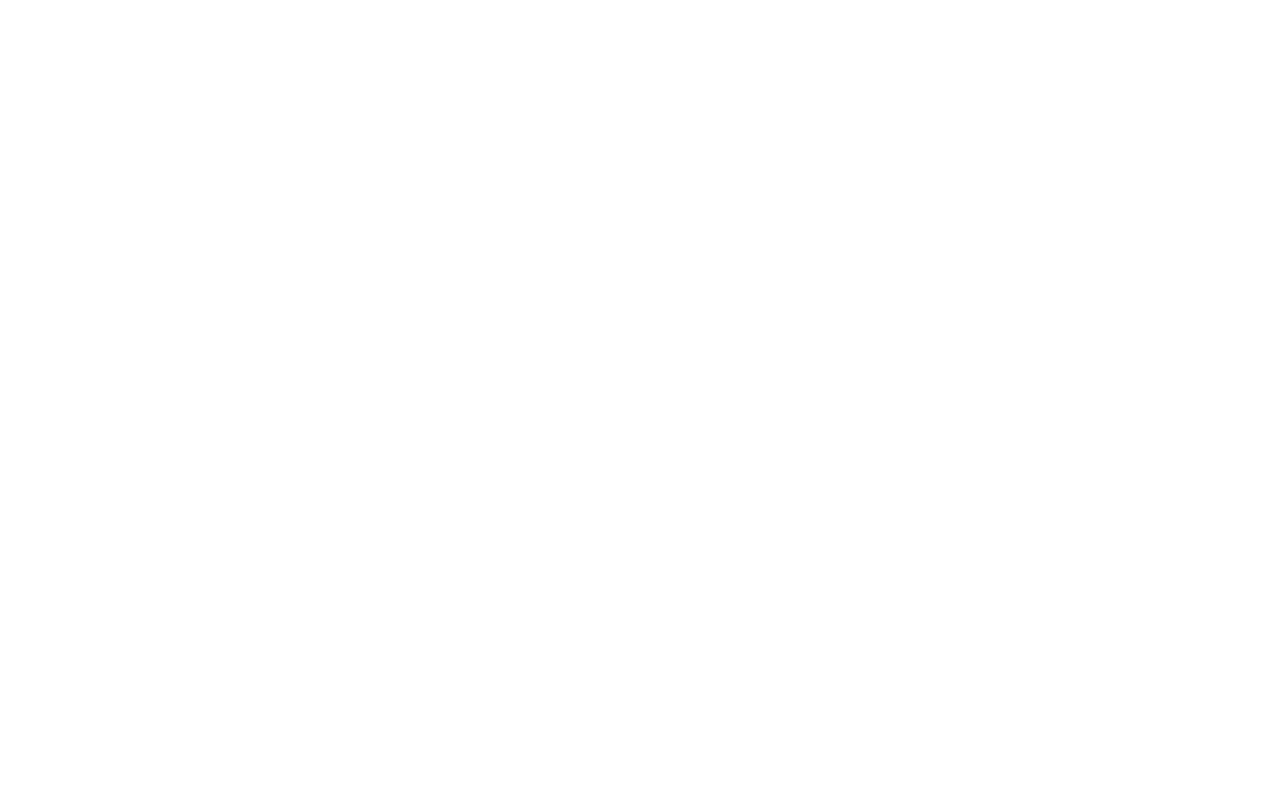
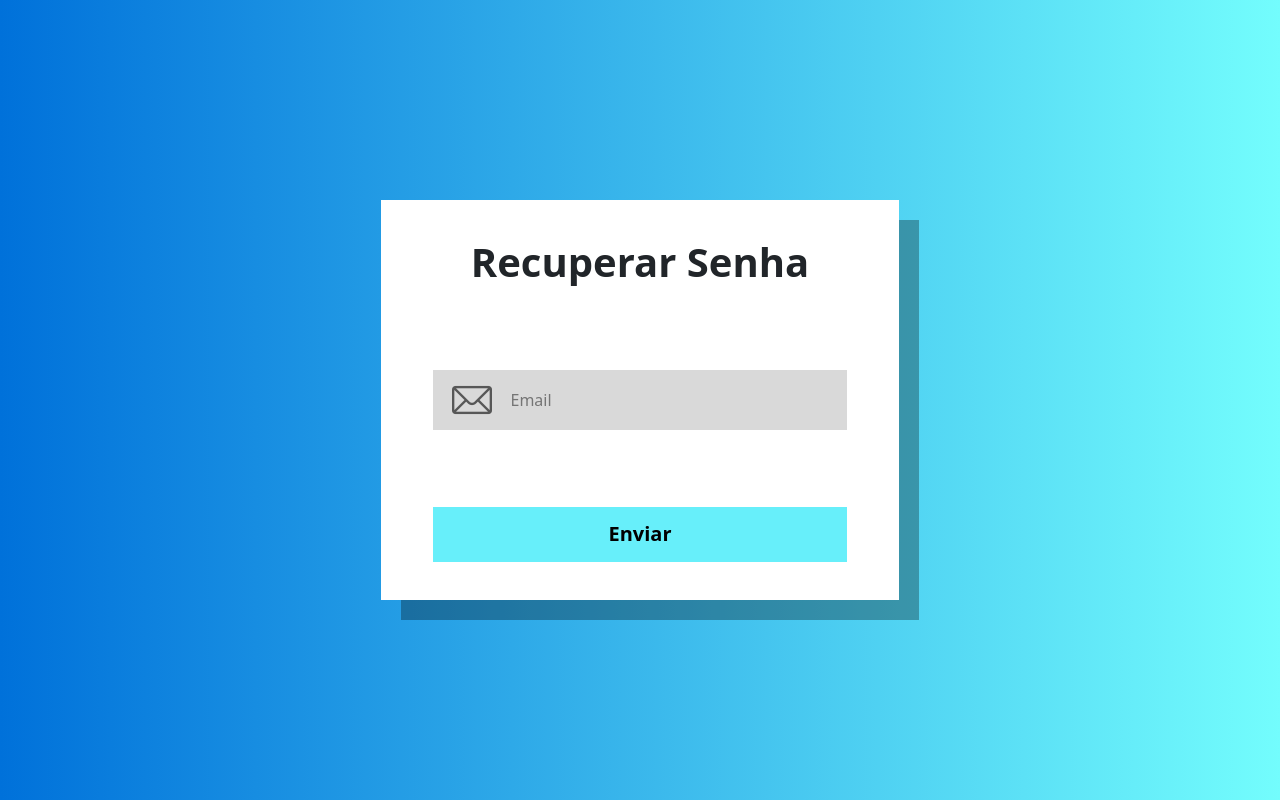
Before and after one commit to GabrielVictor159/Bazar-IVR-FrontEnd, a React (Vite) app: page /EsqueceuSenha in a window 1280 px wide. Before the commit this address had no page. Built offline with nearby package versions, Linux system fonts and the light colour scheme.

Commit message:
tela de esqueceu senha

```diff
--- a/src/App.jsx
+++ b/src/App.jsx
@@ -8,6 +8,8 @@
 import Usuario from './views/Usuario/Usuario';
 import Registrar from './views/Registrar/Registrar';
 import SucessoRegistrar from './views/Registrar/SucessoRegistrar/SucessoRegistrar';
+import EsqueceuSenha from './views/EsqueceuSenha/EsqueceuSenha';
+import EsqueceuSenhaSucesso from './views/EsqueceuSenha/EsqueceuSenhaSucesso/EsqueceuSenhaSucesso';
 function App() {
 
 
@@ -21,6 +23,8 @@
     <Route path='/Usuario' element={<Usuario />} />
     <Route path='/Registrar' element={<Registrar />}/>
     <Route path='/SucessoRegistrar' element={<SucessoRegistrar />} />
+    <Route path='/EsqueceuSenha' element={<EsqueceuSenha />}/>
+    <Route path='/EsqueceuSenhaSucesso' element={<EsqueceuSenhaSucesso />}/>
   </Routes>
   )
 }
--- a/src/components/Cesta.css
+++ b/src/components/Cesta.css
@@ -6,11 +6,11 @@
     overflow: hidden;
     top: 230px;
  transition: all 0.5s;
- z-index: 3;
+ z-index: -1;
 
 }
 .CestaContainerHidden{
-    z-index: -1;
+    z-index: 3;
 
 
 }
--- /dev/null
+++ b/src/views/EsqueceuSenha/EsqueceuSenha.css
@@ -0,0 +1,37 @@
+.EsqueceuSenhaContainer{
+    width: 518px;
+    height: 50%;
+    background-color: white;
+    box-shadow: 20px 20px 0px rgba(0, 0, 0, 0.3);
+    display: flex;
+    flex-direction: column;
+    align-items: center;
+    justify-content:space-around;
+}
+.TituloEsqueceuSenha{
+    font-size: 40px;
+    font-weight: 600;
+}
+.InputEmailEsqueceuSenha{
+    width: 80%;
+    height: 60px;
+    background-color: #D9D9D9;
+    padding-left: 15%;
+    border: none;
+    background-image: url('../../assets/mail.png');
+    background-position: 5% 50%;
+    background-repeat: no-repeat;
+    background-size: 40px 40px;
+}
+.ButtonEnviarEsqueceuSenha{
+    width: 80%;
+    height: 55px;
+    border: none;
+    background-color: #67EFFA;
+    font-size: 20px;
+    font-weight:600;
+    transition: all 0.5s;
+}
+.ButtonEnviarEsqueceuSenha:hover{
+    background-color: #3f99a0;
+}
--- /dev/null
+++ b/src/views/EsqueceuSenha/EsqueceuSenha.jsx
@@ -0,0 +1,49 @@
+import React, { useEffect, useRef, useState } from "react";
+import "./EsqueceuSenha.css"
+export default function EsqueceuSenha(props){
+    const windowSize = useRef([window.innerWidth, window.innerHeight]);
+    const [Email, setEmail] = useState('');
+    useEffect(() => {
+        document.body.style.background = 'linear-gradient(90deg, #0071DA 0%, #73FDFD 100%)'
+    }, [])
+    const enviarSolicitacao=async()=>{
+        if(Email == ''){
+            alert("Por favor insira um email")
+            return false
+        }
+        let resposta;
+        let status;
+       const res = await fetch(`http://localhost:3030/EsqueceuSenha/${Email}`, {
+            method: 'POST',
+            mode: 'cors',
+            cache: 'no-cache',
+            credentials: 'same-origin',
+
+
+          })
+          resposta = (await res.text())
+          status = res.status
+          if(status === 200){
+          if(resposta === 'Não existe um usuario com esse email'){
+            alert('Não existe um usuario com esse email')
+          }
+          else{
+            window.location=`/EsqueceuSenhaSucesso`
+          }
+        }
+        else{
+            alert('Houve algum erro')
+        }
+    }
+    return(
+        <>
+         <div className="ContainerBody" style={{ height: windowSize.current[1] }}>
+        <div className="EsqueceuSenhaContainer">
+        <h6 className="TituloEsqueceuSenha">Recuperar Senha</h6>
+        <input type={'email'} placeholder={'Email'} onChange={e=> setEmail(e.target.value)} className={'InputEmailEsqueceuSenha'} />
+        <button className="ButtonEnviarEsqueceuSenha" onClick={enviarSolicitacao}>Enviar</button>
+        </div>
+         </div>
+        </>
+    );
+}
--- /dev/null
+++ b/src/views/EsqueceuSenha/EsqueceuSenhaSucesso/EsqueceuSenhaSucesso.jsx
@@ -0,0 +1,27 @@
+import React, { useEffect, useRef } from "react";
+
+export default function EsqueceuSenhaSucesso(props){
+
+    const windowSize = useRef([window.innerWidth, window.innerHeight]);
+    useEffect(() => {
+        document.body.style.background = 'linear-gradient(90deg, #0071DA 0%, #73FDFD 100%)'
+    }, [])
+    const returnHome = ()=>{
+        window.location="/"
+    }
+    return(
+        <>
+         <div className="ContainerBody" style={{ height: windowSize.current[1] }}>
+         <div className="SucessoRegistrarContainer">
+         <h6 className="TituloSucessoRegistrar">
+            Solicitação criada
+         </h6>
+         <br />
+         <p className="TextoSucessoRegistrar">Verifique o seu email para alterar sua senha</p>
+         <br />
+         <button className="ButtonRetornarSucessoRegistrar" onClick={returnHome}>Retornar</button>
+         </div>
+        </div>
+        </>
+    );
+}
--- a/src/views/Home/Home.jsx
+++ b/src/views/Home/Home.jsx
@@ -17,7 +17,7 @@
   const [index, setIndex] = useState(0);
   const [page, setPage] = useState(1);
   const [size, setSize] = useState(9);
-  const [CestaVisible, setCestaVisible] = useState(false);
+  const [CestaVisible, setCestaVisible] = useState(true);
   const [atualizar, setAtualizar] = useState(0);
   useEffect(() => {
     fetch(`http://localhost:3030/Produtos/FindAllLazyLoading/${index}/${size}`)
@@ -53,11 +53,11 @@
 
     if(CestaVisible){
       document.getElementById('Cesta').classList.toggle('CestaHidden');
-      document.getElementById('CestaContainer').classList.remove('CestaContainerHidden');
+      document.getElementById('CestaContainer').classList.toggle('CestaContainerHidden');
     }
     else{
       document.getElementById('Cesta').classList.remove('CestaHidden');
-     document.getElementById('CestaContainer').classList.toggle('CestaContainerHidden');
+     document.getElementById('CestaContainer').classList.remove('CestaContainerHidden');
     }
     setCestaVisible(!CestaVisible)
 
--- a/src/views/Login/Login.jsx
+++ b/src/views/Login/Login.jsx
@@ -61,7 +61,7 @@
                 <br />
                 <input type={'password'} placeholder={'Senha'} onChange={e => setPassword(e.target.value)} className={'InputsLogin'}/>
                 <div className="EsqueciSenhaContainer">
-                <a className="EsqueciSenha">Esqueci a Senha</a>
+                <a className="EsqueciSenha" href="/EsqueceuSenha">Esqueci a Senha</a>
                 </div>
                 <div className="LembrarContainer" id="LembrarContainer">
                     <div onClick={handleLembrar} className="LembrarInput" id="LembrarInput" />
--- a/src/views/Produto/Produto.jsx
+++ b/src/views/Produto/Produto.jsx
@@ -11,7 +11,7 @@
     const windowSize = useRef([window.innerWidth, window.innerHeight]);
     let { id } = useParams();
     const [produto, setProduto] = useState('');
-    const [CestaVisible, setCestaVisible] = useState(false);
+    const [CestaVisible, setCestaVisible] = useState(true);
     const [atualizar, setAtualizar] = useState(0);
     useEffect( ()=>{
 
@@ -26,11 +26,11 @@
 
       if(CestaVisible){
         document.getElementById('Cesta').classList.toggle('CestaHidden');
-        document.getElementById('CestaContainer').classList.remove('CestaContainerHidden');
+        document.getElementById('CestaContainer').classList.toggle('CestaContainerHidden');
       }
       else{
         document.getElementById('Cesta').classList.remove('CestaHidden');
-       document.getElementById('CestaContainer').classList.toggle('CestaContainerHidden');
+       document.getElementById('CestaContainer').classList.remove('CestaContainerHidden');
       }
       setCestaVisible(!CestaVisible)
 
@@ -61,6 +61,7 @@
         )
         localStorage.setItem('Cesta', JSON.stringify(a))
         setAtualizar(atualizar+1)
+        window.location="/"
         }
         else{
           console.log(findId(a, produto.idProduto))
@@ -68,6 +69,7 @@
           localStorage.setItem('Cesta', JSON.stringify(a))
 
           setAtualizar(atualizar+1)
+          window.location="/"
         }
       }
       catch(exception){
@@ -88,6 +90,7 @@
         )
         localStorage.setItem('Cesta', JSON.stringify(a))
         setAtualizar(atualizar+1)
+        window.location="/"
       }
       catch(exception){
         console.log(exception.message)
```
